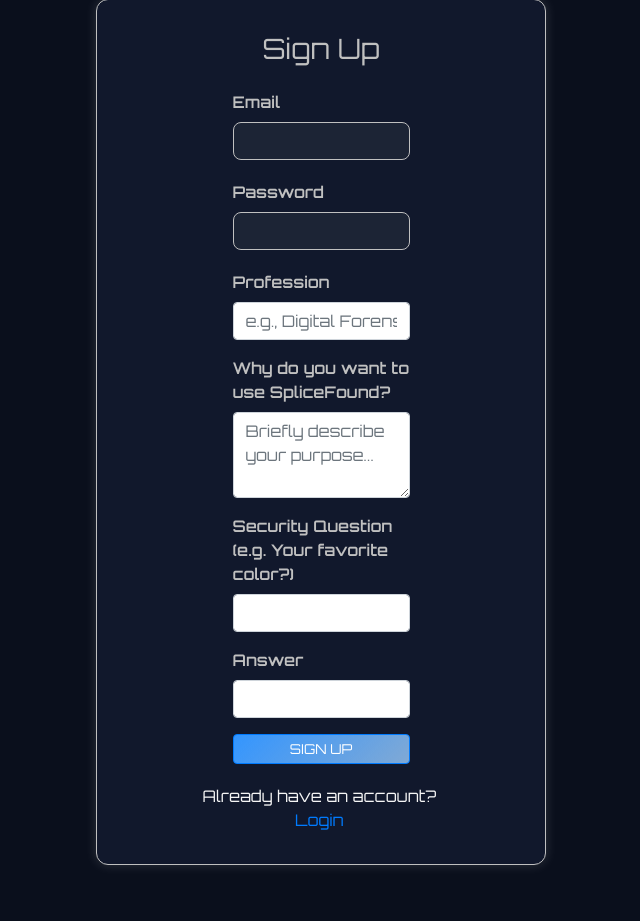
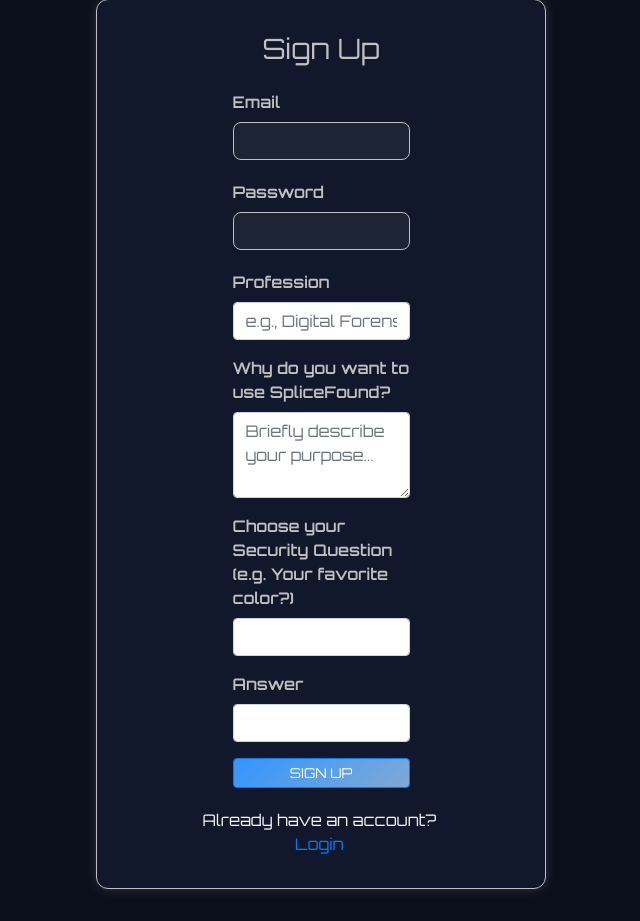
Before and after one commit to nuralyaanrishm/splicefound, a Flask app: page /signup in a window 1280 px wide. Shown: the part 81-1002 px from the top of the page, without its empty margins (319-959 px from the left). Before the commit the page ends 948 px from the top, so only its background shows below. Run offline with Flask 2, Linux system fonts and the light colour scheme; some libraries are stand-ins or nearby versions.

Commit message:
Update signup.html

```diff
--- a/templates/signup.html
+++ b/templates/signup.html
@@ -47,7 +47,7 @@
                         <textarea class="form-control" name="reason" rows="3" placeholder="Briefly describe your purpose..." required></textarea>
                     </div>
                     <div class="form-group">
-                        <label>Security Question (e.g. Your favorite color?)</label>
+                        <label>Choose your Security Question (e.g. Your favorite color?)</label>
                         <input type="text" class="form-control" name="security_question" required>
                     </div>
                     <div class="form-group">
```
